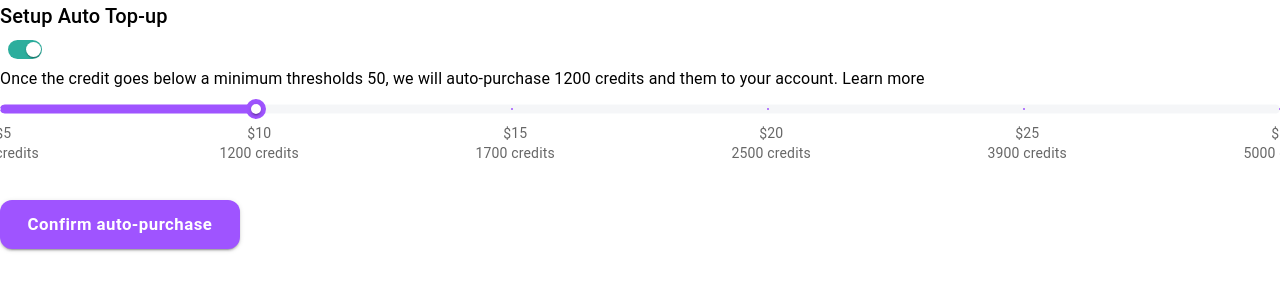
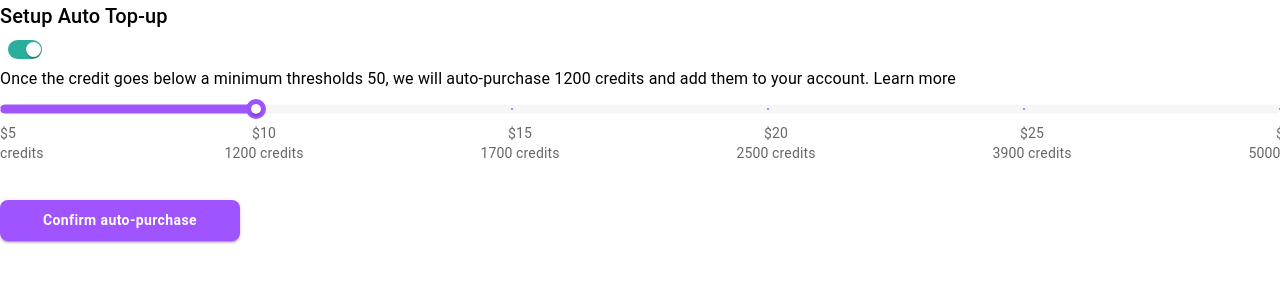
Before and after one commit to Ritik-The-Dev/React-Assignment-Slider, a React (Vite) app: page / in a window 1280 px wide. Shown: the top 300 px of the page. Built offline with nearby package versions, Linux system fonts and the light colour scheme.

Commit message:
Ui-Updates

```diff
--- a/src/App.tsx
+++ b/src/App.tsx
@@ -188,9 +188,10 @@ export default function App() {
 
   return (
     <div className="bg-black w-screen p-3 h-screen flex items-center justify-center overflow-hidden">
-      <div className="flex bg-white flex-col items-start p-10 px-[4.5rem] justify-center max-w-[850px] rounded-2xl">
+      <div className="flex bg-white flex-col items-start p-10 justify-center max-w-[850px] rounded-2xl">
         <div className="flex mb-3 items-center justify-center gap-4">
-          <Typography variant="h6" component="h1" style={{ fontWeight: "550" }}>
+          <Typography variant="h6" component="h1"
+          style={{ fontWeight: "550",whiteSpace: "nowrap" }}>
             Setup Auto Top-up
           </Typography>
           {/* Styled switch component */}
@@ -209,12 +210,13 @@ export default function App() {
             <span className="text-[#9847FF] font-bold">
               {getCredit(sliderValue)}
             </span>{" "}
-            credits and them to your account.{" "}
+            credits and add them to your account.{" "}
             <span className="text-[#939393] underline font-bold cursor-pointer">
               Learn more
             </span>
           </Typography>
           {/* Custom styled slider component */}
+          <div className="lg:pr-[4rem] md:pr-[4rem]">
           <StyledSlider
             className="mt-8"
             value={sliderValue}
@@ -225,7 +227,8 @@ export default function App() {
             marks={marks}
             valueLabelDisplay="auto"
             aria-labelledby="range-slider"
-          />
+            />
+            </div>
           {/* Confirm auto-purchase button */}
           <Button
             onClick={() => {
@@ -238,11 +241,11 @@ export default function App() {
               marginTop: "3rem",
               backgroundColor: "#9F54FF",
               textTransform: "none",
-              padding: 10,
+              padding: 8,
               width: "15rem",
               fontWeight: "600",
-              fontSize: "1.05rem",
-              borderRadius: "0.75rem",
+              fontSize: "0.85srem",
+              borderRadius: "0.5rem",
             }}
           >
             Confirm auto-purchase
--- a/src/components/Slider.tsx
+++ b/src/components/Slider.tsx
@@ -27,7 +27,7 @@ export const StyledSlider = styled(Slider)<SliderProps>(({ theme }) => ({
     fontSize: "0.50rem", // Set the font size of the mark label
     textAlign: "center", // Set the text alignment of the mark label
     whiteSpace: "nowrap", // Prevent wrapping of text
-    marginLeft:'0.2rem' // Adjust left margin of mark label
+    marginLeft:'0.5rem' // Adjust left margin of mark label
   },
   "& .MuiSlider-markLabel[data-index='0']": {
     transform: "translateX(-50%)", // Translate the first mark label to the left
```
